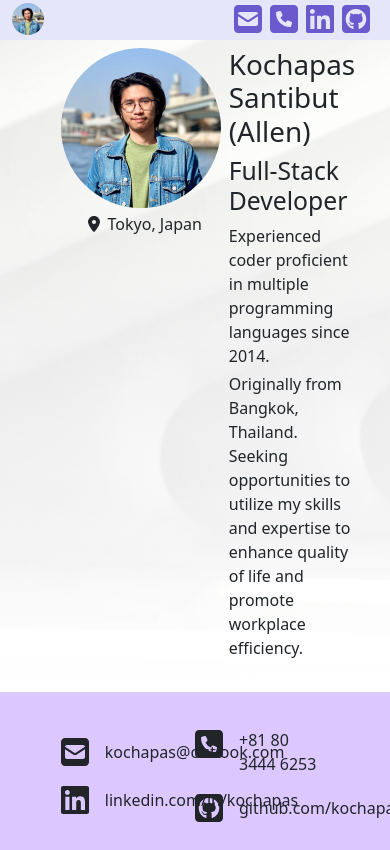
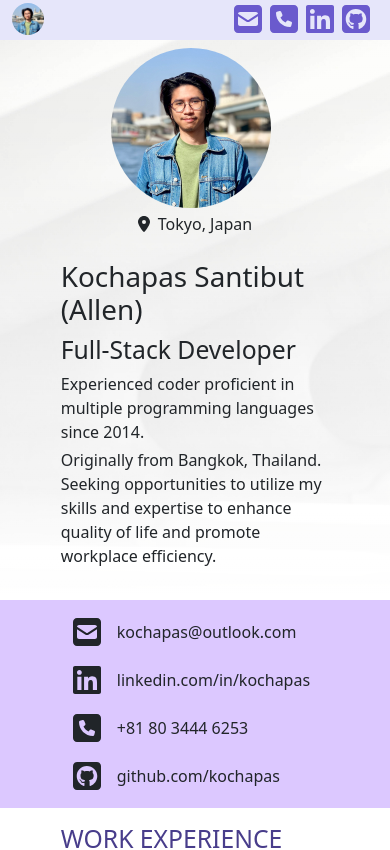
Before and after one commit to kochapas/kochapas-2023, a Next.js app: page / in a window 390 px wide. Shown: the top 850 px of the page. Built offline with nearby package versions, Linux system fonts and the light colour scheme.

Commit message:
Optimize responsiveness.

```diff
--- a/src/components/Contact.js
+++ b/src/components/Contact.js
@@ -8,8 +8,8 @@ export const Contact = () => {
     <>
       <div className={`${styles.contact__background} bg-lilac`}>
         <div className="container w-75 h-100">
-          <div className="h-100 d-flex justify-content-between align-items-center">
-            <div className="w-50">
+          <div className="row h-100 d-flex justify-content-between align-items-center">
+            <div className="col-12 col-lg-6">
               <div className="d-flex">
                 <FontAwesomeIcon
                   icon={faSquareEnvelope}
@@ -35,8 +35,8 @@ export const Contact = () => {
                 </a>
               </div>
             </div>
-            <div className="w-50">
-              <div className="d-flex">
+            <div className="col-12 col-lg-6">
+              <div className="d-flex mt-3 mt-lg-0">
                 <FontAwesomeIcon
                   icon={faSquarePhone}
                   size="2x"
--- a/src/components/Header.js
+++ b/src/components/Header.js
@@ -8,8 +8,8 @@ export const Header = () => {
     <>
       <div className={styles.header__background}>
         <div className="container w-75 mb-3">
-          <div className="d-flex justify-content-between">
-            <div className="w-auto d-flex flex-column align-items-center">
+          <div className="row">
+            <div className="col-12 col-lg-3 d-flex flex-column align-items-center">
               <Image
                 alt="kochapas's picture"
                 src="/assets/avatar.jpg"
@@ -26,7 +26,7 @@ export const Header = () => {
                 <p>Tokyo, Japan</p>
               </div>
             </div>
-            <div className="w-75 mt-2">
+            <div className="col-12 col-lg-9 mt-2">
               <div>
                 <h1>
                   Kochapas Santibut (Allen)
--- a/src/components/InformationCards.js
+++ b/src/components/InformationCards.js
@@ -79,15 +79,15 @@ export const InformationCards = () => {
             <div className="row">
               <div className="col-12 col-lg-4">
                 <p className="mb-0">Thai</p>
-                <p className="text-muted fst-italic">{"Native / Billingual"}</p>
+                <p className="mb-2 text-muted fst-italic">{"Native / Billingual"}</p>
               </div>
               <div className="col-12 col-lg-4">
                 <p className="mb-0">English</p>
-                <p className="text-muted fst-italic">{"Native / Billingual"}</p>
+                <p className="mb-2 text-muted fst-italic">{"Native / Billingual"}</p>
               </div>
               <div className="col-12 col-lg-4">
                 <p className="mb-0">Japanese</p>
-                <p className="text-muted fst-italic">{"Conversational"}</p>
+                <p className="mb-0 text-muted fst-italic">{"Conversational"}</p>
               </div>
             </div>
           </CardContainer>
--- a/src/styles/Contact.module.css
+++ b/src/styles/Contact.module.css
@@ -1,6 +1,7 @@
 .contact__background {
   width: 100%;
-  height: 20vh;
+  height: fit-content;
   overflow: hidden;
   z-index: -1;
+  padding: 1em;
 }
```
